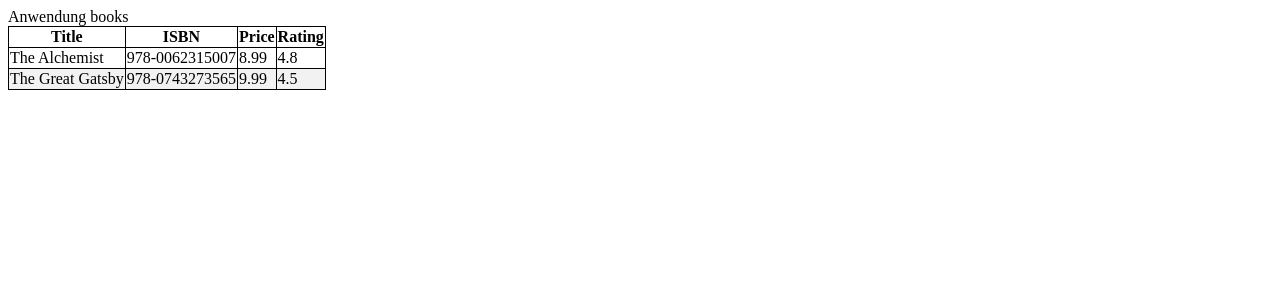
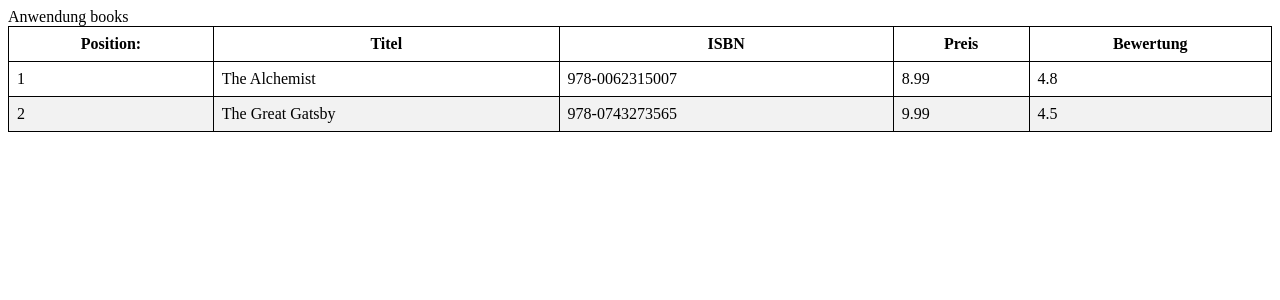
Before and after one commit to zahlenhelfer/ng-book-workshop, an Angular app: page / in a window 1280 px wide. Shown: the top 300 px of the page. Built offline with nearby package versions, Linux system fonts and the light colour scheme.

Commit message:
chore: Update book list table styling and add conditional rendering for no books

```diff
--- a/src/app/books/book-list/book-list.component.css
+++ b/src/app/books/book-list/book-list.component.css
@@ -1,8 +1,13 @@
-table,
+table {
+    border-collapse: collapse;
+    width: 100%;
+    border-radius: 10px;
+}
+
 th,
 td {
     border: 1px solid black;
-    border-collapse: collapse;
+    padding: 8px;
 }
 
 tr:nth-child(even) {
--- a/src/app/books/book-list/book-list.component.html
+++ b/src/app/books/book-list/book-list.component.html
@@ -1,15 +1,17 @@
-<table class="books">
+<table class="books" *ngIf="books.length>0; else noBooks">
     <thead>
         <tr>
-            <th>Title</th>
+            <th>Position:</th>
+            <th>Titel</th>
             <th>ISBN</th>
-            <th>Price</th>
-            <th>Rating</th>
+            <th>Preis</th>
+            <th>Bewertung</th>
         </tr>
     </thead>
     <tbody>
         <!-- Add your book data here -->
-        <tr *ngFor="let book of books">
+        <tr *ngFor="let book of books; index as i;">
+            <td>{{i+1 }}</td>
             <td>{{book.title}}</td>
             <td>{{book.isbn}}</td>
             <td>{{book.price}}</td>
@@ -17,3 +19,7 @@
         </tr>
     </tbody>
 </table>
+
+<ng-template #noBooks>
+    <p>Keine Bücher vorhanden</p>
+</ng-template>
```
